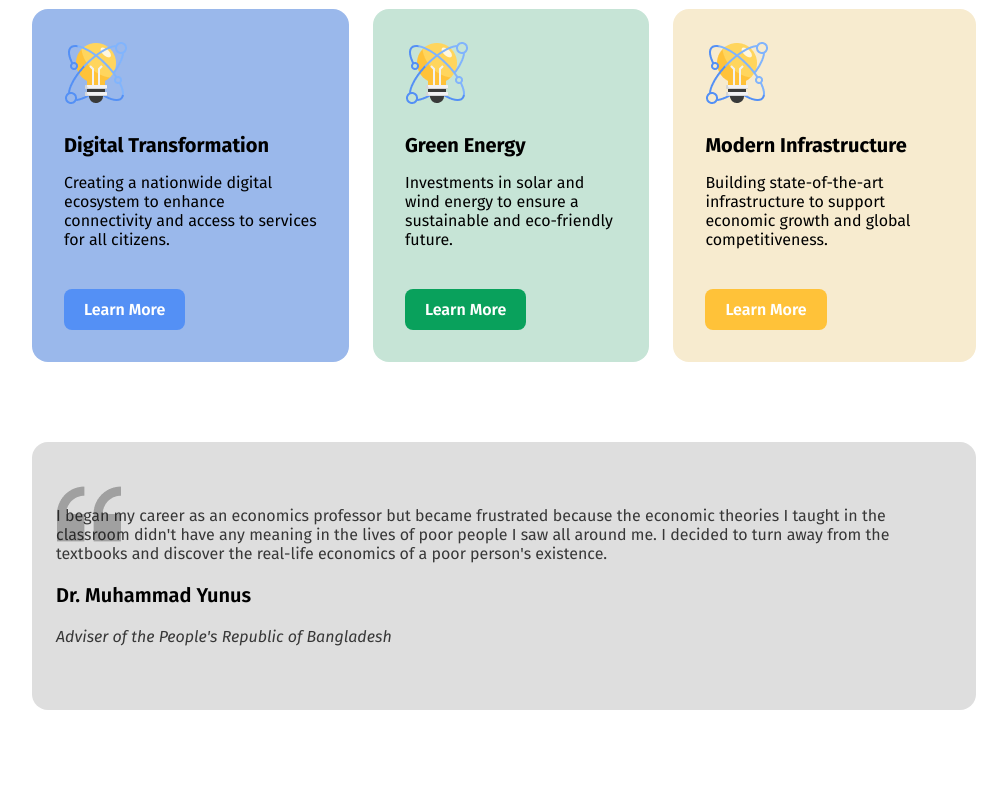
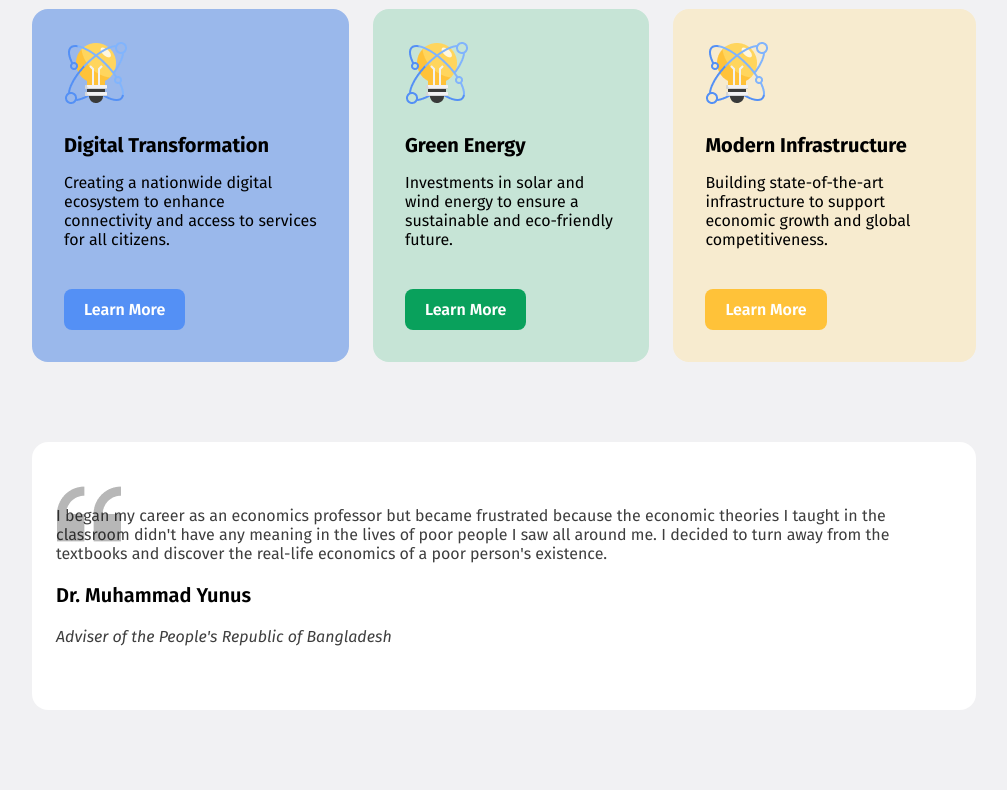
Before and after one commit to faisalahmed3/Assignment-1, a plain HTML site: page index.html in a window 1280 px wide. Shown: the part 1056-1846 px from the top of the page, without its empty margins (136-1143 px from the left). Drawn offline with Linux system fonts and the light colour scheme.

Commit message:
background colour set

```diff
--- a/Styles/header.css
+++ b/Styles/header.css
@@ -2,6 +2,9 @@
 
 *{
     font-family: "Fira Sans"
+}
+body{
+    background-color: #F1F1F3;
 }
 header{
     margin-bottom: 80px;
@@ -24,7 +27,7 @@
     border-color: #006A50;
     font-weight: 600;
     font-size: 18;
-    background-color: white;
+    background-color: none;
 }
 
 /* Banner */
--- a/Styles/main.css
+++ b/Styles/main.css
@@ -80,7 +80,7 @@
 /* Quote */
 
 .Quote{
-    background-color: #dedede;
+    background-color: #FFFFFF;
     margin: 24px 160px;
     margin-bottom: 80px;
     padding: 48px 24px;
```
